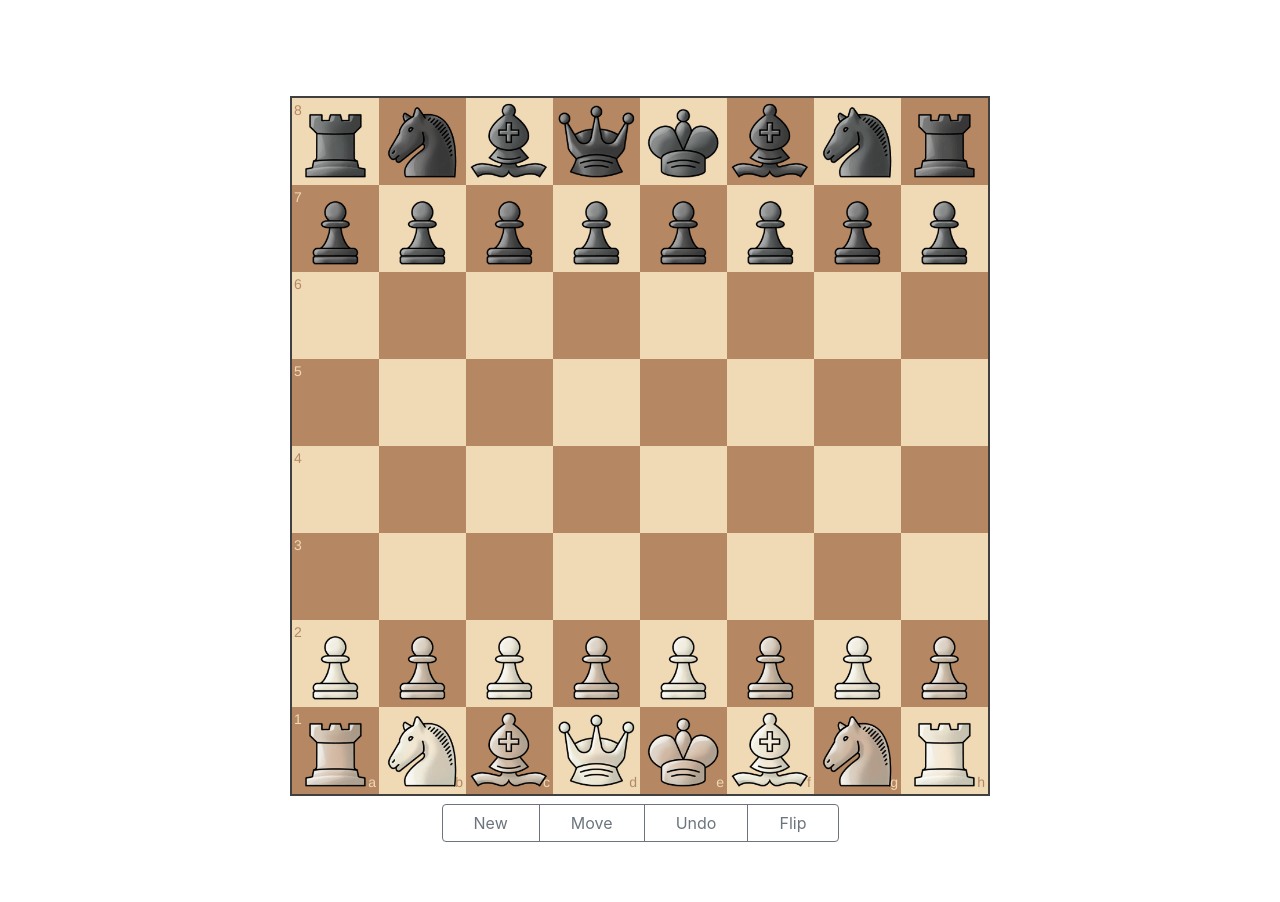
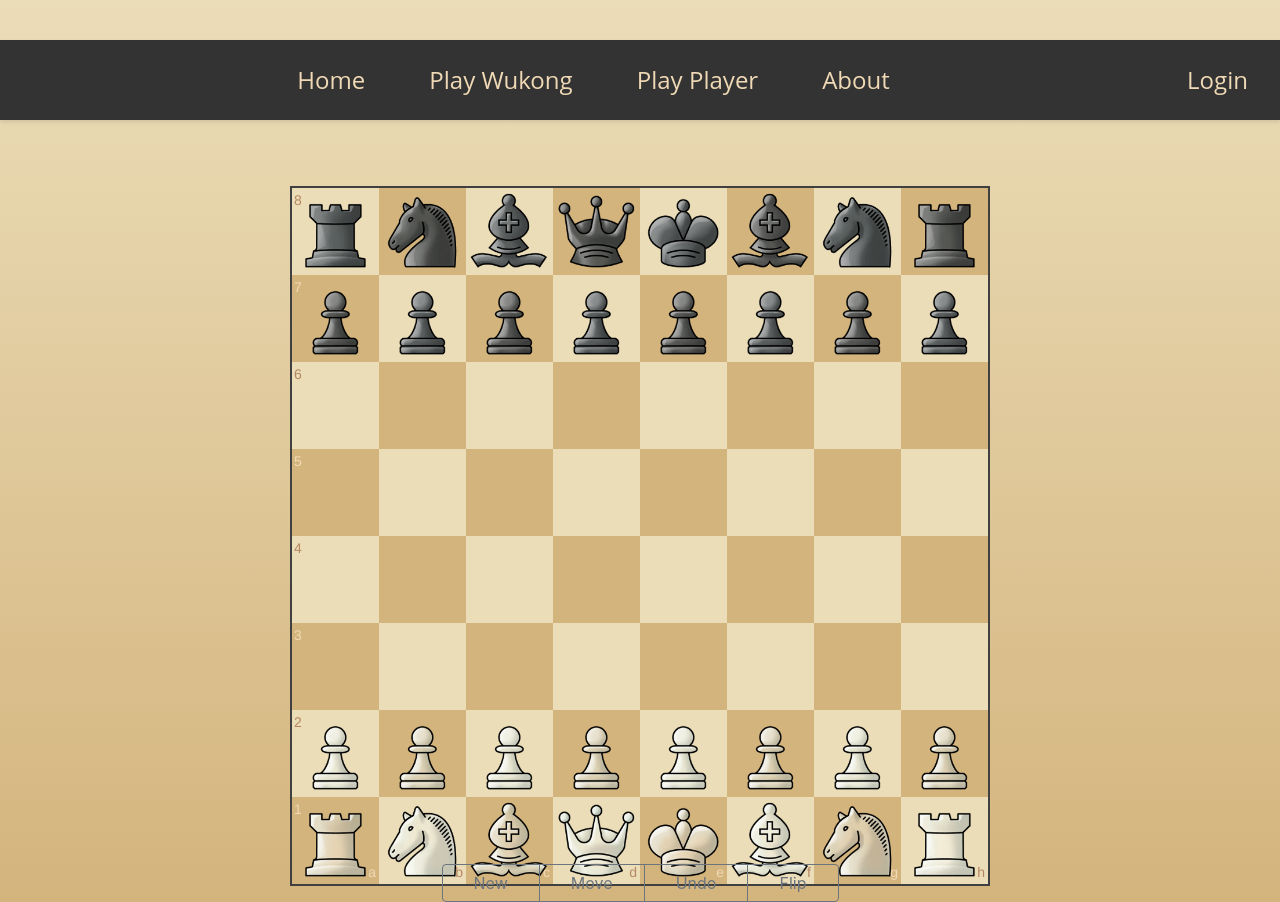
Before and after one commit to robertschlatter/WukongChessEInf, a Django app: page /playPlayer/1 in a window 1280 px wide. Before the commit the page ends 842 px from the top, so only its background shows below. Run offline with Django 4.2, Linux system fonts and the light colour scheme; some libraries are stand-ins or nearby versions.

Commit message:
changed layout of the play Wukong and play Player sites by adding and modifying some stylesheets. Added Navbar to all currently reachable sites.

```diff
--- a/ChessWebsite/PlayPlayer/static/PlayPlayer/css/chessboard-1.0.0.min.css
+++ b/ChessWebsite/PlayPlayer/static/PlayPlayer/css/chessboard-1.0.0.min.css
@@ -1,2 +1,2 @@
 /*! chessboard.js v1.0.0 | (c) 2019 Chris Oakman | MIT License chessboardjs.com/license */
-.clearfix-7da63{clear:both}.board-b72b1{border:2px solid #404040;box-sizing:content-box;width:50%;margin:0 auto;max-width:100%;}.square-55d63{float:left;position:relative;-webkit-touch-callout:none;-webkit-user-select:none;-khtml-user-select:none;-moz-user-select:none;-ms-user-select:none;user-select:none}.white-1e1d7{background-color:#f0d9b5;color:#b58863}.black-3c85d{background-color:#b58863;color:#f0d9b5}.highlight1-32417,.highlight2-9c5d2{box-shadow:inset 0 0 3px 3px #FFFFFF}.notation-322f9{cursor:default;font-family:"Helvetica Neue",Helvetica,Arial,sans-serif;font-size:14px;position:absolute}.alpha-d2270{bottom:1px;right:3px}.numeric-fc462{top:2px;left:2px}
+.clearfix-7da63{clear:both}.board-b72b1{border:2px solid #404040;box-sizing:content-box;width:50%;margin:0 auto;max-width:100%;}.square-55d63{float:left;position:relative;-webkit-touch-callout:none;-webkit-user-select:none;-khtml-user-select:none;-moz-user-select:none;-ms-user-select:none;user-select:none}.white-1e1d7{background-color:rgb(235, 221, 184);color:#b58863}.black-3c85d{background-color:rgb(212, 180, 125);color:#f0d9b5}.highlight1-32417,.highlight2-9c5d2{box-shadow:inset 0 0 3px 3px #FFFFFF}.notation-322f9{cursor:default;font-family:"Helvetica Neue",Helvetica,Arial,sans-serif;font-size:14px;position:absolute}.alpha-d2270{bottom:1px;right:3px}.numeric-fc462{top:2px;left:2px}
--- /dev/null
+++ b/ChessWebsite/PlayPlayer/static/PlayPlayer/css/wukong_chessboardjs.css
@@ -0,0 +1,81 @@
+body {
+  /* background-image: url('/static/PlayPlayer/img/playPlayerBackground2.png'); */
+  background-size: cover;
+  background: linear-gradient(to bottom, rgb(235, 221, 184), rgb(212, 180, 125));
+}
+
+.col {
+  margin-top: -30px; /* adjust this value to move the column up */
+}
+
+/* navbar styling */
+nav {
+  background-color: #333;
+  height: 10vh;
+  display: flex;
+  justify-content: space-between;
+  align-items: center;
+  padding: 0 2rem;
+  margin-top: 40px;
+  box-shadow: 0px 2px 4px rgba(0, 0, 0, 0.1);
+}
+
+/* left side of navbar */
+.navbar-left {
+  display: flex;
+  justify-content: center;
+  align-items: center;
+  flex-grow: 1;
+}
+
+.navbar-left a {
+  color: #f0d9b5;
+  font-size: 1.5rem;
+  font-family: 'Open Sans', sans-serif;
+  text-decoration: none;
+  margin: 0 2rem;
+}
+
+.navbar-left a:hover {
+  color: #666;
+}
+
+/* right side of navbar */
+.navbar-right {
+  display: flex;
+  justify-content: flex-end;
+  align-items: center;
+}
+
+.navbar-right a {
+  color: #f0d9b5;
+  font-size: 1.5rem;
+  font-family: 'Open Sans', sans-serif;
+  text-decoration: none;
+  margin-left: 2rem;
+}
+
+.navbar-right a:hover {
+  color: #666;
+}
+
+/* media query for smaller screens */
+@media screen and (max-width: 768px) {
+  nav {
+    flex-direction: column;
+    height: auto;
+    padding: 2rem 1rem;
+  }
+
+  .navbar-left, .navbar-right {
+    display: flex;
+    justify-content: center;
+    align-items: center;
+    flex-grow: 1;
+  }
+
+  .navbar-left a, .navbar-right a {
+    font-size: 1.2rem;
+    margin: 0.5rem;
+  }
+}
--- a/ChessWebsite/PlayPlayer/templates/PlayPlayer/wukong_chessboardjs.html
+++ b/ChessWebsite/PlayPlayer/templates/PlayPlayer/wukong_chessboardjs.html
@@ -12,14 +12,30 @@
     <script src="https://stackpath.bootstrapcdn.com/bootstrap/4.5.2/js/bootstrap.bundle.min.js"></script>
 
     <!-- chessboardjs -->
-    <link rel="stylesheet" href="{% static 'PlayWukong/css/chessboard-1.0.0.min.css' %}">
-    <script src="{% static 'PlayWukong/js/chessboard-1.0.0.min.js' %}"></script>
+    <link rel="stylesheet" href="{% static 'PlayPlayer/css/chessboard-1.0.0.min.css' %}">
+    <script src="{% static 'PlayPlayer/js/chessboard-1.0.0.min.js' %}"></script>
+
+    <!-- own stylesheet -->
+    <link rel="stylesheet" href="{% static 'PlayPlayer/css/wukong_chessboardjs.css' %}">
 
     <!-- WukongJS chess engine -->
-    <script src="{% static 'PlayWukong/js/wukong.js' %}"></script>
+    <script src="{% static 'PlayPlayer/js/wukong.js' %}"></script>
 
   </head>
   <body>
+    <!-- Add navbar at the top -->
+    <nav>
+      <div class="navbar-left">
+        <a href="/">Home</a>
+        <a href="/playWukong/1">Play Wukong</a>
+        <a href="/playPlayer/1">Play Player</a>
+        <a href="#">About</a>
+      </div>
+      <div class="navbar-right">
+        <a href="#">Login</a>
+      </div>
+    </nav>
+
     <div class="col mt-5">
       <div class="row">
         <div align="center" class="col">
@@ -213,8 +229,8 @@
  ============================
  \****************************/
  //audio for piece movement
- const moveMP3 = new Audio('/static/PlayWukong/mp3/move.mp3');
- const captureMP3 = new Audio('/static/PlayWukong/mp3/capture.mp3');
+ const moveMP3 = new Audio('/static/PlayPlayer/mp3/move.mp3');
+ const captureMP3 = new Audio('/static/PlayPlayer/mp3/capture.mp3');
 
  function playGameSound(move){
    if (engine.getMoveCapture(move)) {captureMP3.play();}
--- a/ChessWebsite/PlayWukong/static/PlayWukong/css/chessboard-1.0.0.min.css
+++ b/ChessWebsite/PlayWukong/static/PlayWukong/css/chessboard-1.0.0.min.css
@@ -1,2 +1,2 @@
 /*! chessboard.js v1.0.0 | (c) 2019 Chris Oakman | MIT License chessboardjs.com/license */
-.clearfix-7da63{clear:both}.board-b72b1{border:2px solid #404040;box-sizing:content-box;width:50%;margin:0 auto;max-width:100%;}.square-55d63{float:left;position:relative;-webkit-touch-callout:none;-webkit-user-select:none;-khtml-user-select:none;-moz-user-select:none;-ms-user-select:none;user-select:none}.white-1e1d7{background-color:#f0d9b5;color:#b58863}.black-3c85d{background-color:#b58863;color:#f0d9b5}.highlight1-32417,.highlight2-9c5d2{box-shadow:inset 0 0 3px 3px #FFFFFF}.notation-322f9{cursor:default;font-family:"Helvetica Neue",Helvetica,Arial,sans-serif;font-size:14px;position:absolute}.alpha-d2270{bottom:1px;right:3px}.numeric-fc462{top:2px;left:2px}
+.clearfix-7da63{clear:both}.board-b72b1{border:2px solid #404040;box-sizing:content-box;width:50%;margin:0 auto;max-width:100%;}.square-55d63{float:left;position:relative;-webkit-touch-callout:none;-webkit-user-select:none;-khtml-user-select:none;-moz-user-select:none;-ms-user-select:none;user-select:none}.white-1e1d7{background-color:rgb(235, 221, 184);color:#b58863}.black-3c85d{background-color:rgb(212, 180, 125);color:#f0d9b5}.highlight1-32417,.highlight2-9c5d2{box-shadow:inset 0 0 3px 3px #FFFFFF}.notation-322f9{cursor:default;font-family:"Helvetica Neue",Helvetica,Arial,sans-serif;font-size:14px;position:absolute}.alpha-d2270{bottom:1px;right:3px}.numeric-fc462{top:2px;left:2px}
```
Also changed, not shown: ChessWebsite/PlayWukong/static/PlayWukong/css/wukong_chessboardjs.css (added, +81 -0 lines), ChessWebsite/PlayWukong/templates/PlayWukong/wukong_chessboardjs.html (+17 -0 lines), ChessWebsite/StartScreen/static/StartScreen/css/startScreenLobby.css (added, +76 -0 lines), ChessWebsite/StartScreen/templates/StartScreen/startScreenLobby.html (+12 -7 lines), ChessWebsite/PlayPlayer/static/PlayPlayer/img/playPlayerBackground.png (added), ChessWebsite/PlayPlayer/static/PlayPlayer/img/playPlayerBackground2.png (added), ChessWebsite/db.sqlite3 (deleted).
